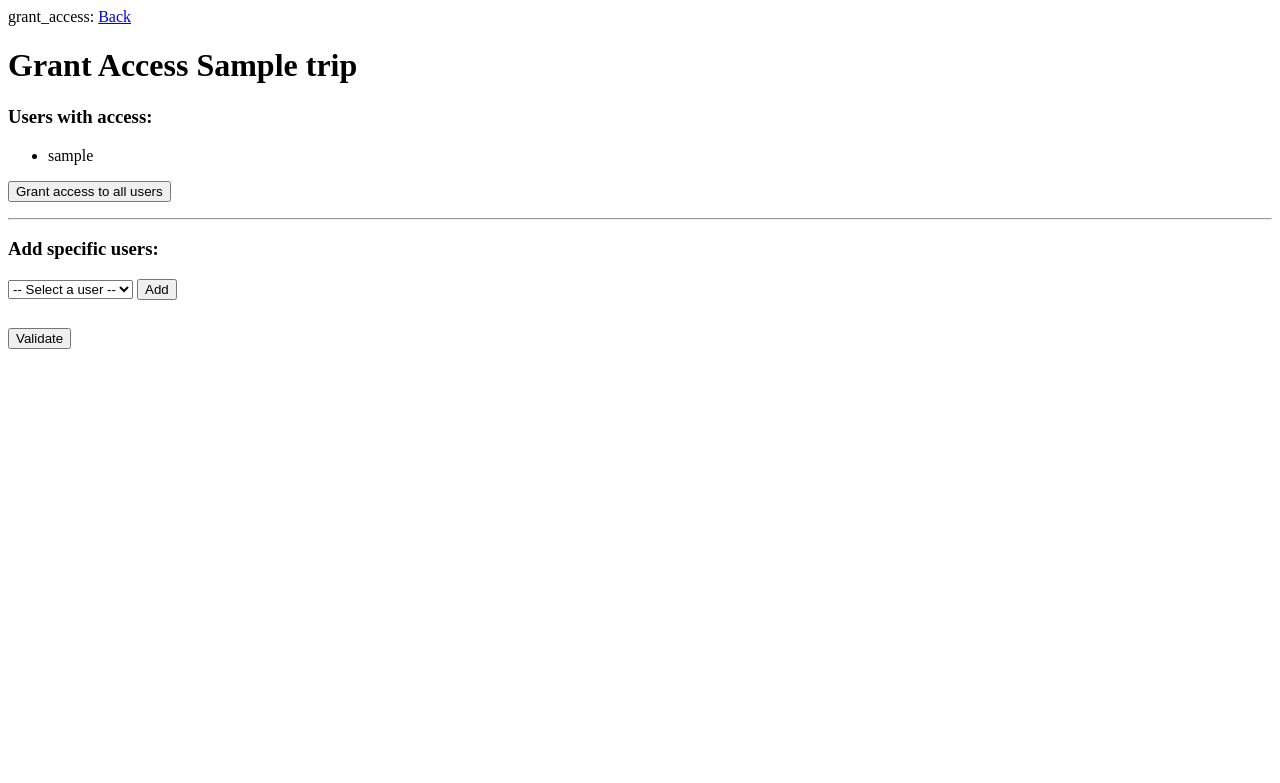
After one commit to Enzonm7/trip-planner, a PHP site: page /trips/grant_access.php?trip_id=1 in a window 1280 px wide. The commit adds this page. Shown: the top 783 px of the page. Run offline with PHP 8.4, Linux system fonts and the light colour scheme; the visitor is signed in with stand-in values (Sample User, id 1); tables that the repository leaves empty hold one stand-in row (values such as "Sample post").

Commit message:
feat: implement trip visibility management and grant access functionality

```diff
--- /dev/null
+++ b/trips/grant_access.php
@@ -0,0 +1,177 @@
+grant_access:
+
+<?php
+session_start();
+require_once '../config/db.php';
+
+//THe user must be logged in
+if (!isset($_SESSION['id'])) {
+    header('Location: ../auth/login.php');
+    exit;
+}
+
+$trip_id = $_GET['trip_id'] ?? null;
+if (!$trip_id) {
+    header('Location: private.php');
+    exit;
+}
+
+// We verify that the trip belongs to this user
+$stmt = $pdo->prepare("SELECT * FROM trips WHERE id = ? AND user_id = ?");
+$stmt->execute([$trip_id, $_SESSION['id']]);
+$trip = $stmt->fetch();
+if (!$trip) {
+    header('Location: private.php');
+    exit;
+}
+
+// Handle grant access to all users
+if (isset($_POST['grant_all'])) {
+    $all_users = $pdo->prepare("SELECT id FROM users WHERE id != ?");
+    $all_users->execute([$_SESSION['id']]);
+    $insert = $pdo->prepare("INSERT IGNORE INTO trip_access (trip_id, user_id) VALUES (?, ?)");
+    foreach ($all_users->fetchAll() as $u) {
+        $insert->execute([$trip_id, $u['id']]);
+    }
+    // Update visibility to restricted
+    $pdo->prepare("UPDATE trips SET visibility = 'public' WHERE id = ?")->execute([$trip_id]);
+    header('Location: private.php');
+    exit;
+}
+
+// Handle grant access to selected users
+if (isset($_POST['grant_users'])) {
+    $selected = $_POST['selected_users'] ?? [];
+    $insert = $pdo->prepare("INSERT IGNORE INTO trip_access (trip_id, user_id) VALUES (?, ?)");
+    foreach ($selected as $uid) {
+        $insert->execute([$trip_id, (int)$uid]);
+    }
+    // Update visibility to restricted
+    $pdo->prepare("UPDATE trips SET visibility = 'restricted' WHERE id = ?")->execute([$trip_id]);
+    header('Location: private.php');
+    exit;
+}
+
+// Fetch all the users except the current user and those who already have access
+$stmt = $pdo->prepare("
+    SELECT u.id, u.username
+    FROM users u
+    WHERE u.id != ?
+    AND u.id NOT IN (
+        SELECT user_id FROM trip_access WHERE trip_id = ?
+    )
+");
+$stmt->execute([$_SESSION['id'], $trip_id]);
+$available_users = $stmt->fetchAll();
+
+// Fetch the users who already have access
+$stmt = $pdo->prepare("
+    SELECT u.id, u.username
+    FROM users u
+    JOIN trip_access ta ON ta.user_id = u.id
+    WHERE ta.trip_id = ?
+");
+$stmt->execute([$trip_id]);
+$users_with_access = $stmt->fetchAll();
+?>
+<!DOCTYPE html>
+<html lang="en">
+<head>
+    <meta charset="UTF-8">
+    <title>Grant Access</title>
+    <script>
+        let selectedUsers = [];
+
+        function addUser() {
+            const select = document.getElementById('user_select');
+            const userId = select.value;
+            const username = select.options[select.selectedIndex].text;
+
+            if (!userId) return;
+
+            // Check not already added
+            if (selectedUsers.find(u => u.id === userId)) return;
+
+            selectedUsers.push({ id: userId, name: username });
+            renderSelected();
+        }
+
+        function removeUser(userId) {
+            selectedUsers = selectedUsers.filter(u => u.id !== userId);
+            renderSelected();
+        }
+
+        function renderSelected() {
+            const container = document.getElementById('selected_list');
+            const hiddenContainer = document.getElementById('hidden_inputs');
+            container.innerHTML = '';
+            hiddenContainer.innerHTML = '';
+
+            selectedUsers.forEach(u => {
+                // Display tag
+                const tag = document.createElement('span');
+                tag.innerHTML = u.name + ' <button type="button" onclick="removeUser(\'' + u.id + '\')">x</button> ';
+                container.appendChild(tag);
+
+                // Hidden input for form submission
+                const input = document.createElement('input');
+                input.type = 'hidden';
+                input.name = 'selected_users[]';
+                input.value = u.id;
+                hiddenContainer.appendChild(input);
+            });
+        }
+
+        function confirmGrantAll() {
+            return confirm('Are you sure you want to grant access to all users?');
+        }
+    </script>
+</head>
+<body>
+    <a href="private.php">Back</a>
+    <h1>Grant Access <?= $trip['name'] ?></h1>
+
+    <?php
+    //Users who have access
+    if (!empty($users_with_access)):
+    ?>
+        <h3>Users with access:</h3>
+        <ul>
+            <?php
+            foreach ($users_with_access as $u):
+                ?>
+                <li><?= $u['username'] ?></li>
+            <?php endforeach; ?>
+        </ul>
+    <?php
+    endif;
+    ?>
+
+    <form method="POST" onsubmit="return confirmGrantAll()">
+        <button type="submit" name="grant_all" value="1">Grant access to all users</button>
+    </form>
+
+    <hr>
+
+    <form method="POST">
+        <h3>Add specific users:</h3>
+
+        <select id="user_select">
+            <option value="">-- Select a user --</option>
+            <?php
+            //Give access to certain users
+                foreach ($available_users as $u):
+                ?>
+                <option value="<?= $u['id'] ?>"><?=$u['username'] ?></option>
+            <?php endforeach; ?>
+        </select>
+        <button type="button" onclick="addUser()">Add</button>
+
+        <div id="selected_list" style="margin-top:10px;"></div>
+        <div id="hidden_inputs"></div>
+
+        <br>
+        <button type="submit" name="grant_users" value="1">Validate</button>
+    </form>
+</body>
+</html>
--- a/trips/half_public.php
+++ b/trips/half_public.php
@@ -31,8 +31,11 @@ $trips = $stmt->fetchAll();
     <nav>
         <?php if (isset($_SESSION['id'])): ?>
             <a href="public.php">Public</a>
+            <p></p>
             <a href="half_public.php">Restricted</a>
+            <p></p>
             <a href="private.php">My Trips</a>
+            <p></p>
             <a href="user_home.php">Back</a>
         <?php endif;?>
     </nav>
--- a/trips/public.php
+++ b/trips/public.php
@@ -22,9 +22,12 @@ $trips = $stmt->fetchAll();
 <body>
     <nav>
         <a href="public.php">Public</a>
+        <p></p>
         <?php if (isset($_SESSION['id'])): ?>
             <a href="half_public.php">Restricted</a>
+            <p></p>
             <a href="private.php">My Trips</a>
+            <p></p>
             <a href="user_home.php">Back</a>
         <?php else:?>
         <a href="../index.php">Back</a>
```
Also changed, not shown: trips/private.php (+37 -5 lines), 1 other file.
